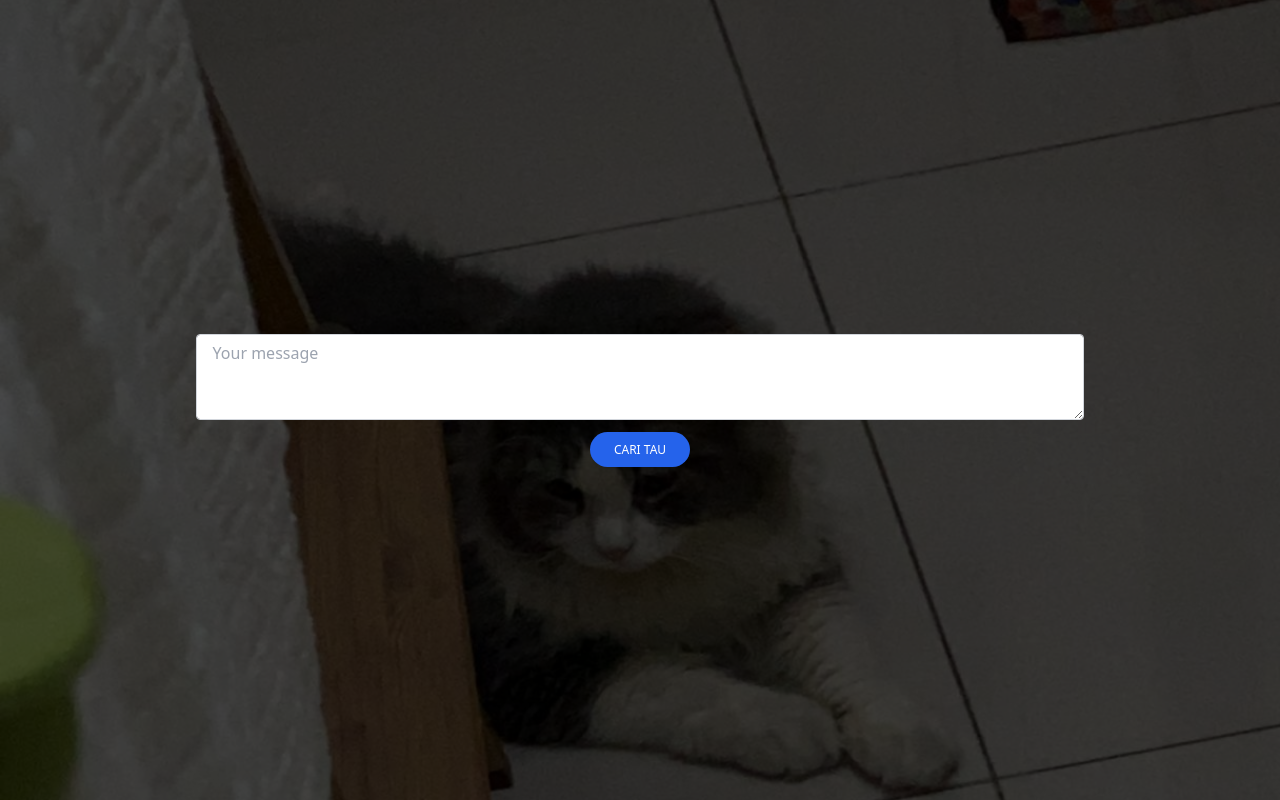
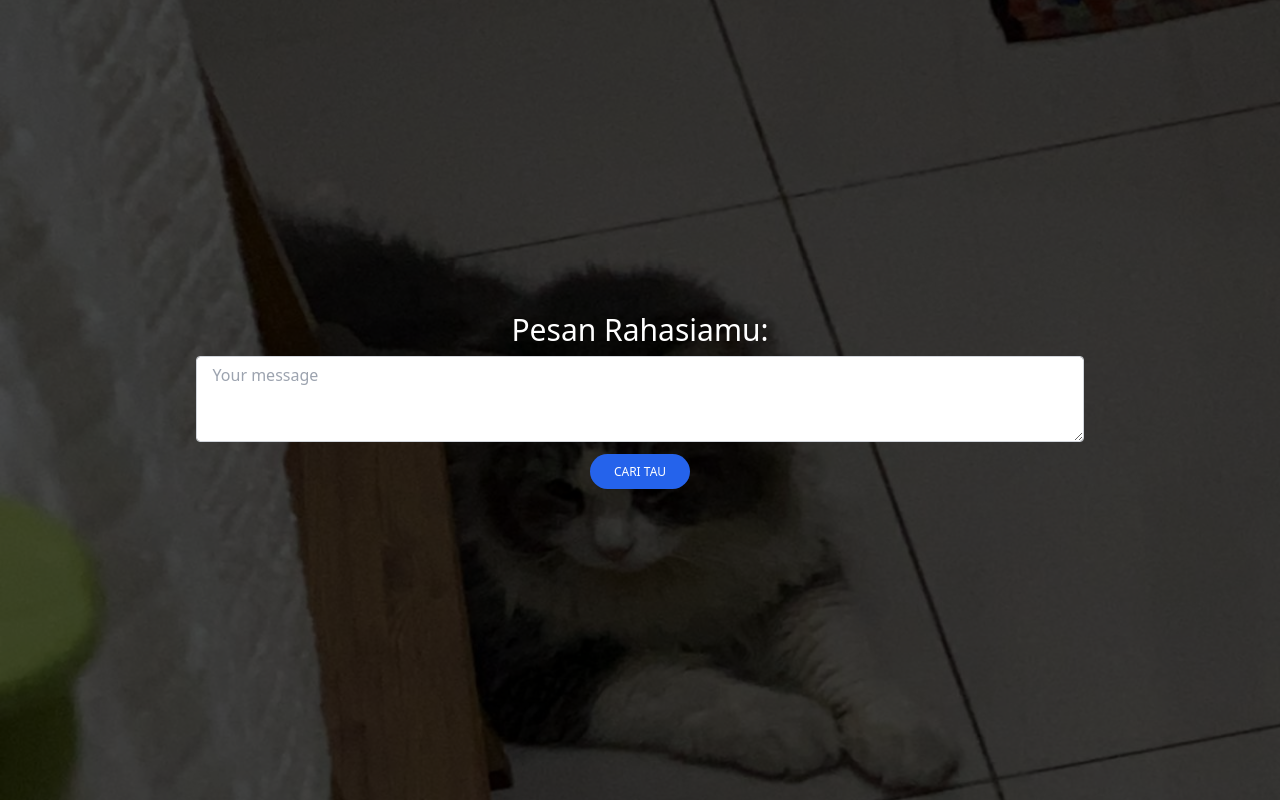
Before and after one commit to devinjnugraha/pesan-rahasiamu, a plain HTML site: page index.html in a window 1280 px wide. Drawn offline with nearby package versions, Linux system fonts and the light colour scheme.

Commit message:
see changes

```diff
--- a/index.html
+++ b/index.html
@@ -17,7 +17,10 @@
         class="absolute top-0 right-0 bottom-0 left-0 w-full h-full overflow-hidden bg-fixed"
         style="background-color: rgba(0, 0, 0, 0.7)"
       >
-        <div class="flex justify-center items-center h-full w-full">
+        <div class="flex flex-col justify-center items-center h-full w-full">
+          <h3 class="font-medium leading-tight text-3xl mt-0 mb-2 text-white">
+            Pesan Rahasiamu:
+          </h3>
           <div class="flex flex-col items-center justify-center w-5/6">
             <div class="mb-3 w-5/6">
               <textarea
```
